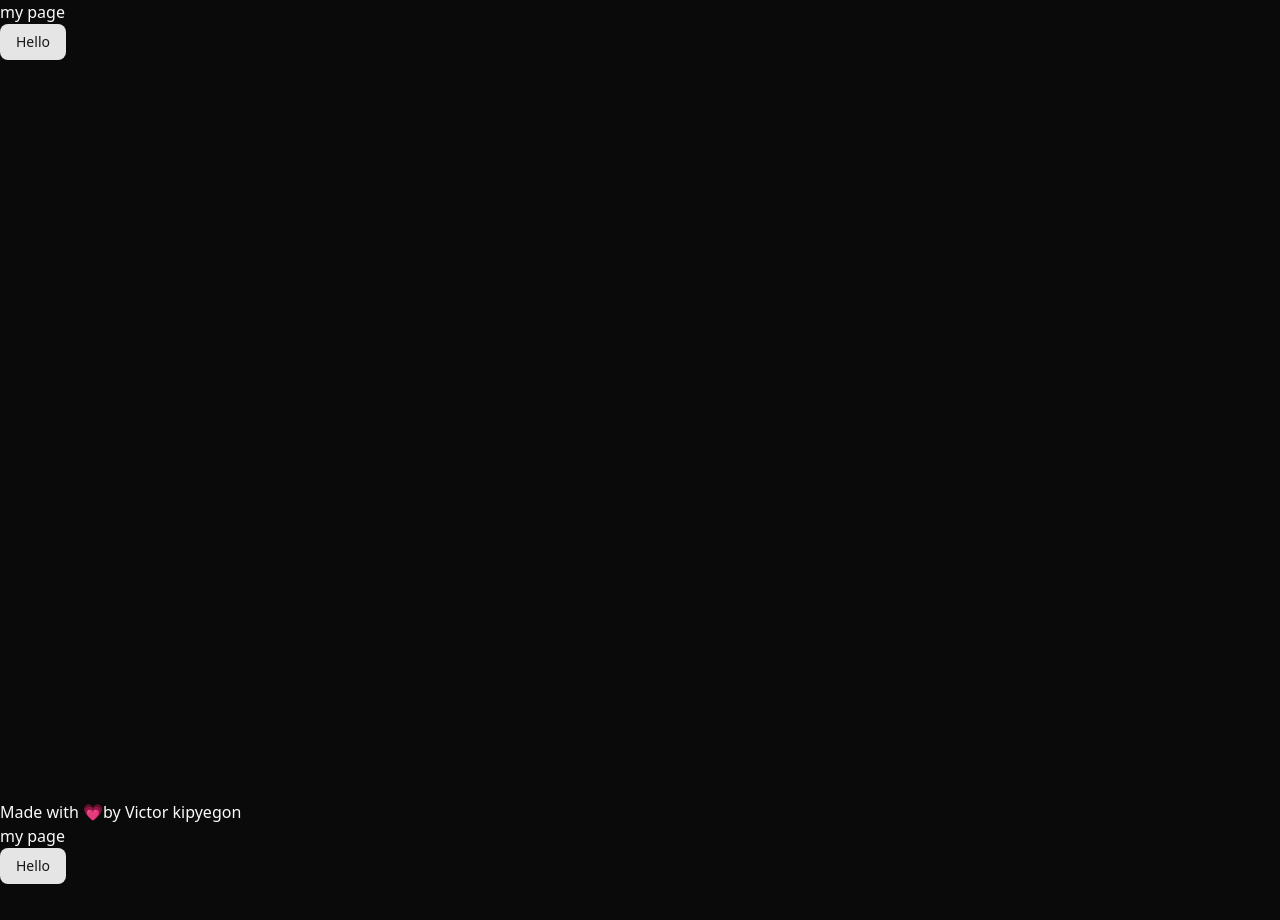
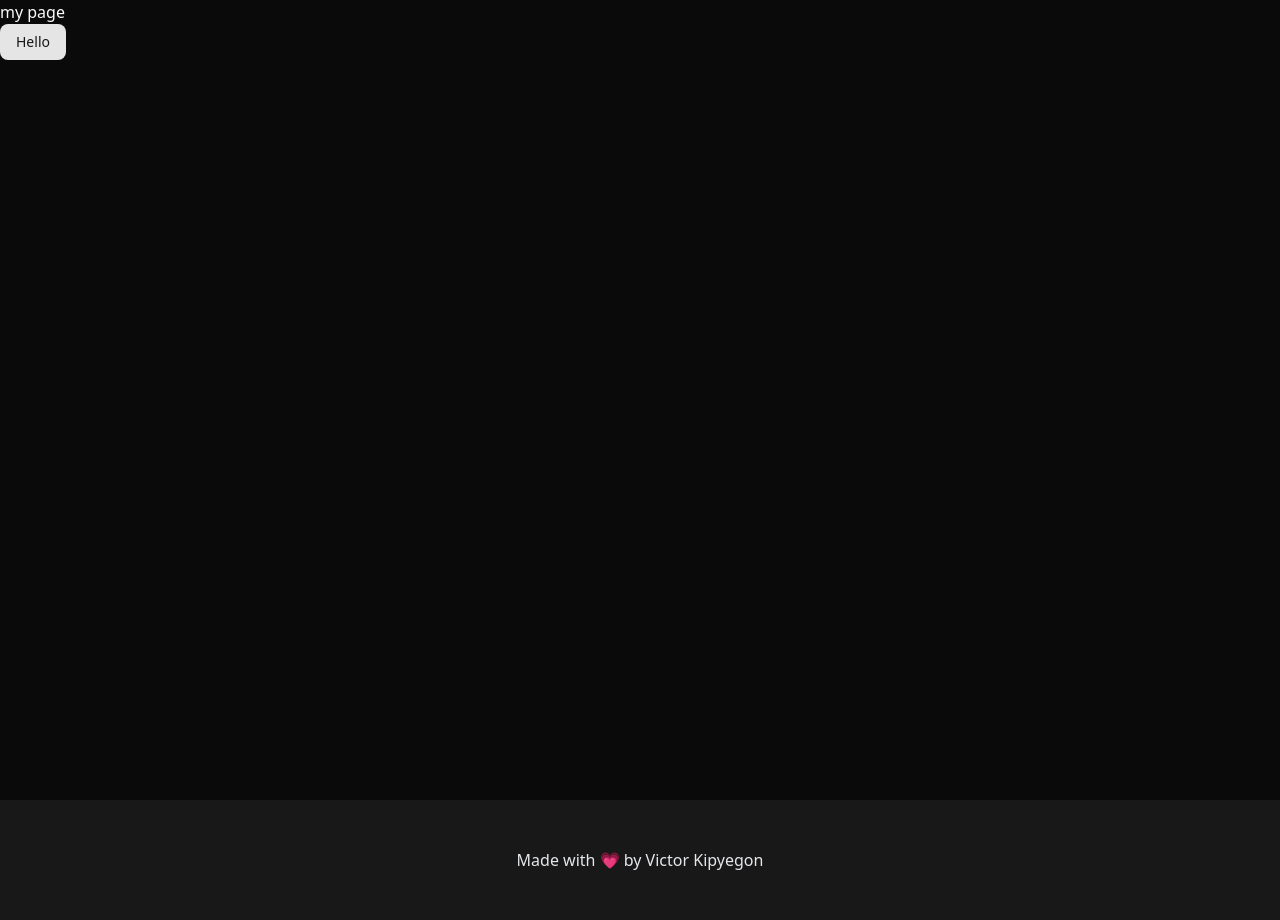
Before and after one commit to victor-kipyegon-koech/Career-Ai, a Next.js app: page / in a window 1280 px wide. Before the commit the page ends 884 px from the top, so only its background shows below. Built offline with nearby package versions, Linux system fonts and the light colour scheme.

Commit message:
debug a layout.jsx

```diff
--- a/app/layout.js
+++ b/app/layout.js
@@ -1,25 +1,28 @@
-import { Geist, Geist_Mono } from "next/font/google";
-import "./globals.css";
-import { ThemeProvider } from "@/components/theme-provider";
+
+import { Geist, Geist_Mono } from "next/font/google"
+import "./globals.css"
+import { ThemeProvider } from "@/components/theme-provider"
+import Header from "@/components/header"
+
 
 const geistSans = Geist({
   variable: "--font-geist-sans",
   subsets: ["latin"],
-});
+})
 
 const geistMono = Geist_Mono({
   variable: "--font-geist-mono",
   subsets: ["latin"],
-});
+})
 
 export const metadata = {
   title: "Create Next App",
   description: "Generated by create next app",
-};
+}
 
 export default function RootLayout({ children }) {
   return (
-    <html lang="en">
+    <html lang="en" suppressHydrationWarning>
       <body
         className={`${geistSans.variable} ${geistMono.variable} antialiased`}
       >
@@ -30,16 +33,18 @@ export default function RootLayout({ children }) {
           disableTransitionOnChange
         >
           {/* header */}
+          <Header/>
+
           <main className="min-h-screen">{children}</main>
+
           {/* footer */}
-            <footer>
-              <div>
-                <p>Made with 💗by Victor kipyegon</p>
+          <footer className="bg-muted/50 py-12">
+            <div className="container mx-auto px-4 text-center text-gray-200">
+              <p>Made with 💗 by Victor Kipyegon</p>
             </div>
           </footer>
-            {children}
         </ThemeProvider>
       </body>
     </html>
-  );
+  )
 }
--- /dev/null
+++ b/components/header.jsx
@@ -0,0 +1,11 @@
+import React from 'react'
+
+const header = () => {
+  return (
+    <div>
+
+    </div>
+  )
+}
+
+export default header
```
Lines whose indentation alone changed are shown as unchanged.
